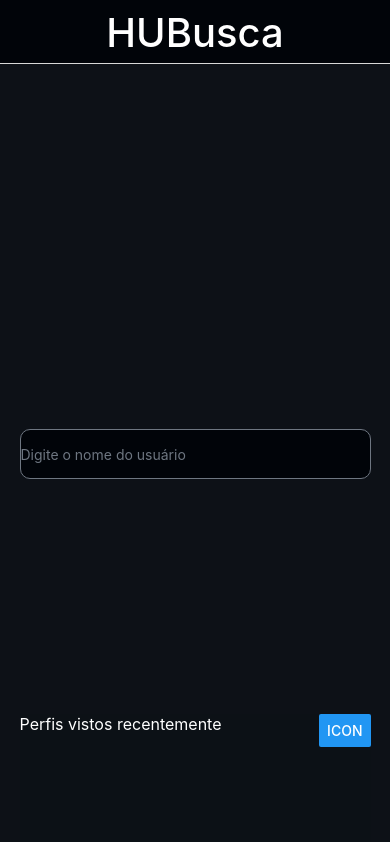
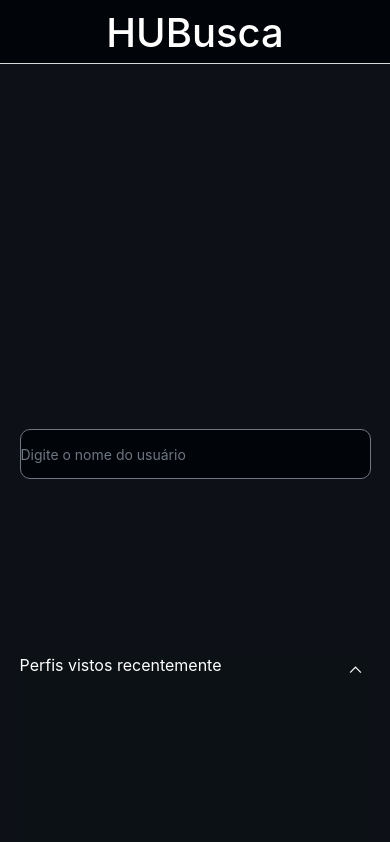
Before and after one commit to rezendematheus/desafio-hubusca, a React Native app: screen /Main in a window 390 px wide. Shown: the top 842 px of the page. Built offline with nearby package versions, Linux system fonts and the light colour scheme.

Commit message:
fix: recent searches menu going out of screen and header chevron

```diff
--- a/components/RecentSearchs.tsx
+++ b/components/RecentSearchs.tsx
@@ -9,6 +9,7 @@ import Animated, {
 import RecentResultView from "./RecentResultView";
 import type { user } from "../types";
 import { Dimensions, Touchable, TouchableOpacity } from "react-native";
+import { EvilIcons } from '@expo/vector-icons';
 
 type Props = {
   stage: string;
@@ -18,10 +19,10 @@ type Props = {
   navigation;
 };
 
-const screenHeight = Dimensions.get("window").height;
 
 const RecentSearchs = (props: Props) => {
-  const menuPosition = useSharedValue(-650);
+  const screenHeight = Dimensions.get("window").height;
+  const menuPosition = useSharedValue(-(screenHeight*0.70));
   const config = {
     duration: 500,
     easing: Easing.bezier(0.5, 0.01, 0, 1),
@@ -41,18 +42,20 @@ const RecentSearchs = (props: Props) => {
       <TouchSurface
         activeOpacity={1}
         onPress={() => {
-          if (props.stage !== "top") {
-            menuPosition.value = -50;
-            props.setStage("top");
-          } else {
-            menuPosition.value = -800;
-            props.setStage("bottom");
+          if(props.userList) {
+            if (props.stage !== "top") {
+              menuPosition.value = -(screenHeight*0.05);
+              props.setStage("top");
+            } else {
+              menuPosition.value = -(screenHeight*0.89);
+              props.setStage("bottom");
+            }
           }
         }}
       >
         <RecentHeader>
           <HeaderText>Perfis vistos recentemente</HeaderText>
-          <HeaderIcon title="icon" />
+          <EvilIcons name="chevron-up" size={30} color="white" />
         </RecentHeader>
       </TouchSurface>
       <ScrollView nestedScrollEnabled={true} scrollEnabled={true}>
```
